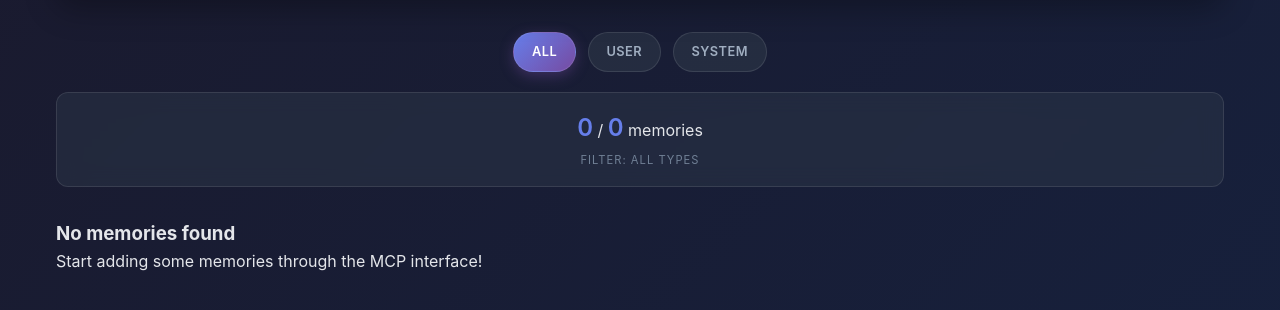
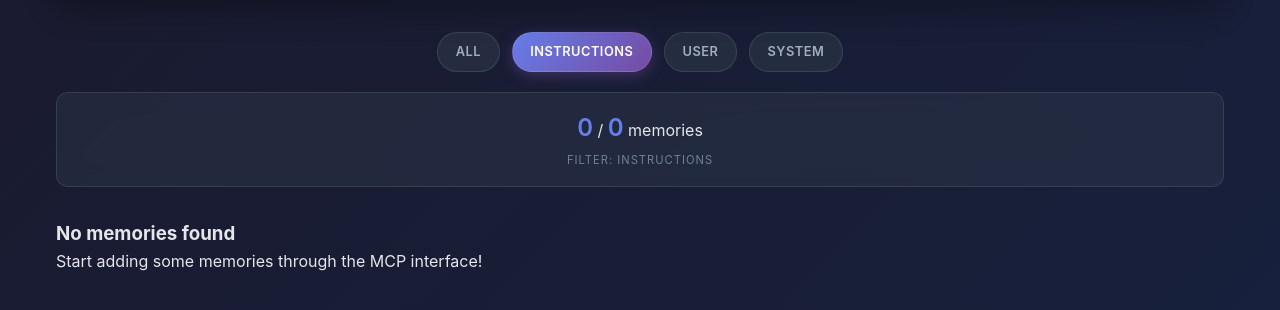
Before and after one commit to Alpha200/ha-memory, a FastAPI app: page /?type=instructions in a window 1280 px wide. Shown: the part 182-492 px from the top of the page. Run offline with FastAPI, Linux system fonts and the light colour scheme.

Commit message:
Added instructions memory type

```diff
--- a/main.py
+++ b/main.py
@@ -27,7 +27,7 @@ class MemoryResponse(TypedDict):
     id: str
     content: str
     place: str | None
-    type: Literal["user", "system"]
+    type: Literal["user", "system", "instructions"]
     created_at: str
     modified_at: str
 
@@ -40,7 +40,7 @@ async def create_or_update_memory(
         memory_content: Annotated[str, "The content of the memory entry"],
         memory_id: Annotated[str | None, "The ID of the memory entry to update (optional, will create new if not provided)"] = None,
         place: Annotated[str | None, "A short name of the place this memory is associated with like 'home' or 'work' (optional)"] = None,
-        memory_type: Annotated[Literal["user", "system"], "The type of memory: 'user' for user memories or 'system' for system-generated memories"] = "user"
+        memory_type: Annotated[Literal["user", "system", "instructions"], "The type of memory: 'user' for user memories, 'system' for system-generated memories, or 'instructions' for instruction memories"] = "user"
 ):
     """Create a new memory entry or update an existing one by ID"""
     return memory_manager.create_or_update_memory(memory_content, memory_id, place, memory_type)
@@ -71,7 +71,7 @@ async def delete_memory(memory_id: Annotated[str, "The ID of the memory entry to
 # Web UI Routes
 @web_app.get("/", response_class=HTMLResponse)
 async def read_memories_ui(request: Request, type: str | None = None):  # 'type' query param for filtering
-    """Web interface to view all memories (optional filter by ?type=user|system)"""
+    """Web interface to view all memories (optional filter by ?type=user|system|instructions)"""
     # Load fresh data each time
     memory_manager.load_memories()
 
@@ -90,19 +90,18 @@ async def read_memories_ui(request: Request, type: str | None = None):  # 'type'
 
     selected_type = 'all'
     filtered_memories = all_memories
-    if type and type.lower() in {"user", "system"}:  # validate
+    if type and type.lower() in {"user", "system", "instructions"}:  # validate
         selected_type = type.lower()
         filtered_memories = [m for m in all_memories if m['type'] == selected_type]
 
-    # Sort memories: user memories first (newest first), then system memories (newest first)
-    filtered_memories.sort(key=lambda x: (x['type'] == 'system', x['modified_at']), reverse=False)
-    # This sorts by: 1) type (False for user, True for system), 2) modified_at ascending
-    # Then reverse the modified_at part only by using a custom sort
+    # Sort memories: instructions first (newest first), then user memories (newest first), then system memories (newest first)
+    instructions_memories = [m for m in filtered_memories if m['type'] == 'instructions']
     user_memories = [m for m in filtered_memories if m['type'] == 'user']
     system_memories = [m for m in filtered_memories if m['type'] == 'system']
+    instructions_memories.sort(key=lambda x: x['modified_at'], reverse=True)
     user_memories.sort(key=lambda x: x['modified_at'], reverse=True)
     system_memories.sort(key=lambda x: x['modified_at'], reverse=True)
-    filtered_memories = user_memories + system_memories
+    filtered_memories = instructions_memories + user_memories + system_memories
 
     return templates.TemplateResponse("memories.html", {
         "request": request,
@@ -114,7 +113,7 @@ async def read_memories_ui(request: Request, type: str | None = None):  # 'type'
 
 @web_app.get("/api/memories")
 async def get_memories_json(type: str | None = None):
-    """API endpoint to get memories as JSON (optional filter by ?type=user|system)"""
+    """API endpoint to get memories as JSON (optional filter by ?type=user|system|instructions)"""
     # Load fresh data each time
     memory_manager.load_memories()
 
@@ -131,17 +130,19 @@ async def get_memories_json(type: str | None = None):
 
     overall_count = len(memories)
 
-    if type and type.lower() in {"user", "system"}:
+    if type and type.lower() in {"user", "system", "instructions"}:
         memories = [m for m in memories if m['type'] == type.lower()]
 
-    # Sort memories: user memories first (newest first), then system memories (newest first)
+    # Sort memories: instructions first (newest first), then user memories (newest first), then system memories (newest first)
+    instructions_memories = [m for m in memories if m['type'] == 'instructions']
     user_memories = [m for m in memories if m['type'] == 'user']
     system_memories = [m for m in memories if m['type'] == 'system']
+    instructions_memories.sort(key=lambda x: x['modified_at'], reverse=True)
     user_memories.sort(key=lambda x: x['modified_at'], reverse=True)
     system_memories.sort(key=lambda x: x['modified_at'], reverse=True)
-    memories = user_memories + system_memories
+    memories = instructions_memories + user_memories + system_memories
 
-    return {"memories": memories, "total_count": len(memories), "overall_count": overall_count, "selected_type": type.lower() if type and type.lower() in {"user", "system"} else 'all'}
+    return {"memories": memories, "total_count": len(memories), "overall_count": overall_count, "selected_type": type.lower() if type and type.lower() in {"user", "system", "instructions"} else 'all'}
 
 @web_app.get("/health")
 async def health_check():
--- a/memory_manager.py
+++ b/memory_manager.py
@@ -11,7 +11,7 @@ class MemoryEntry:
     id: str
     content: str
     place: str | None
-    type: Literal["user", "system"]
+    type: Literal["user", "system", "instructions"]
     created_at: Arrow
     modified_at: Arrow
 
@@ -121,7 +121,7 @@ class MemoryManager:
         except (json.JSONDecodeError, KeyError, ValueError) as e:
             print(f"Error loading memories: {e}")
 
-    def create_or_update_memory(self, content: str, memory_id: str = None, place: str = None, memory_type: Literal["user", "system"] = "user") -> str:
+    def create_or_update_memory(self, content: str, memory_id: str = None, place: str = None, memory_type: Literal["user", "system", "instructions"] = "user") -> str:
         """Create a new memory entry or update an existing one by ID"""
         # If no ID provided, create a new memory
         if memory_id is None:
--- a/templates/memories.html
+++ b/templates/memories.html
@@ -186,6 +186,10 @@
             border-color: rgba(240,147,251,0.35);
             background: rgba(240,147,251,0.08);
         }
+        .memory-type.type-instructions {
+            border-color: rgba(34,197,94,0.35);
+            background: rgba(34,197,94,0.08);
+        }
         .place-tag {
             border-color: rgba(79,172,254,0.35);
             background: rgba(79,172,254,0.08);
@@ -346,6 +350,7 @@
 
         <div class="filter-bar">
             <a class="filter-btn {% if selected_type=='all' %}active{% endif %}" href="/">All</a>
+            <a class="filter-btn {% if selected_type=='instructions' %}active{% endif %}" href="/?type=instructions">Instructions</a>
             <a class="filter-btn {% if selected_type=='user' %}active{% endif %}" href="/?type=user">User</a>
             <a class="filter-btn {% if selected_type=='system' %}active{% endif %}" href="/?type=system">System</a>
         </div>
```
Also changed, not shown: README.md.
